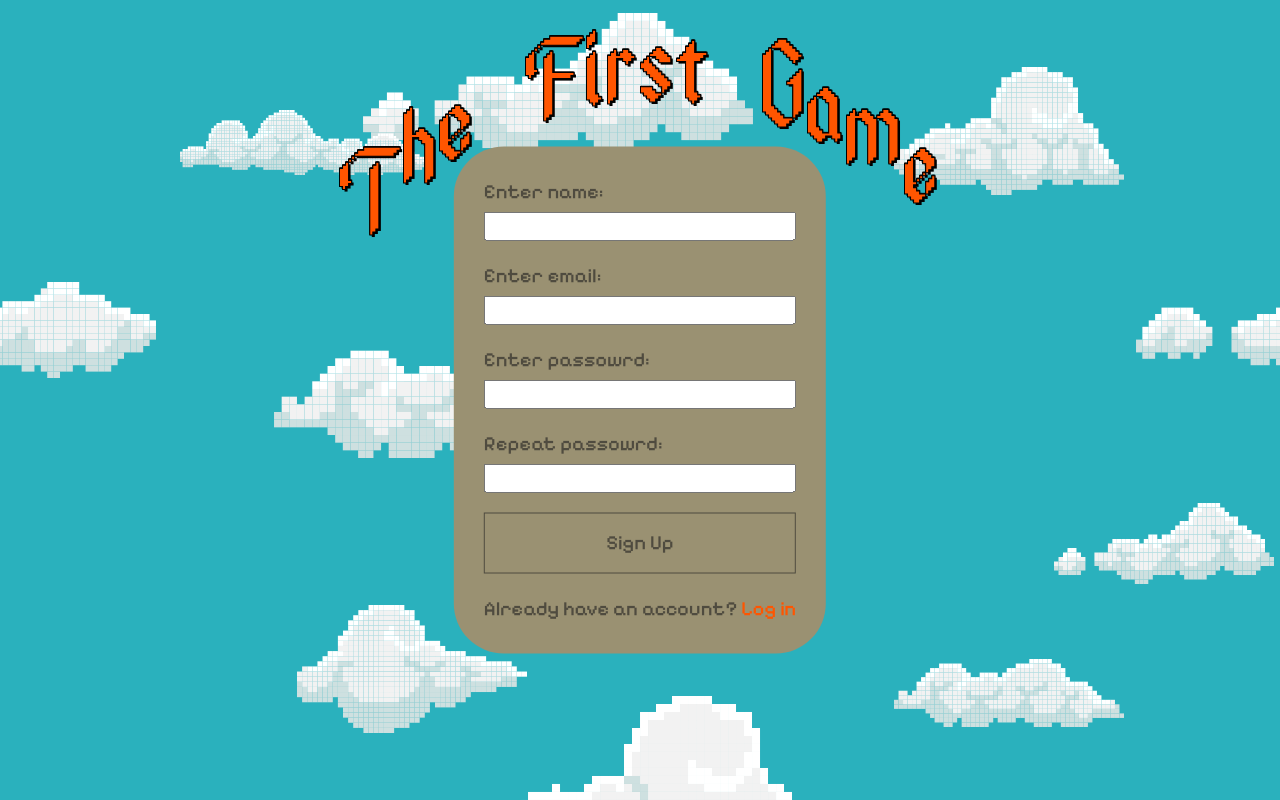
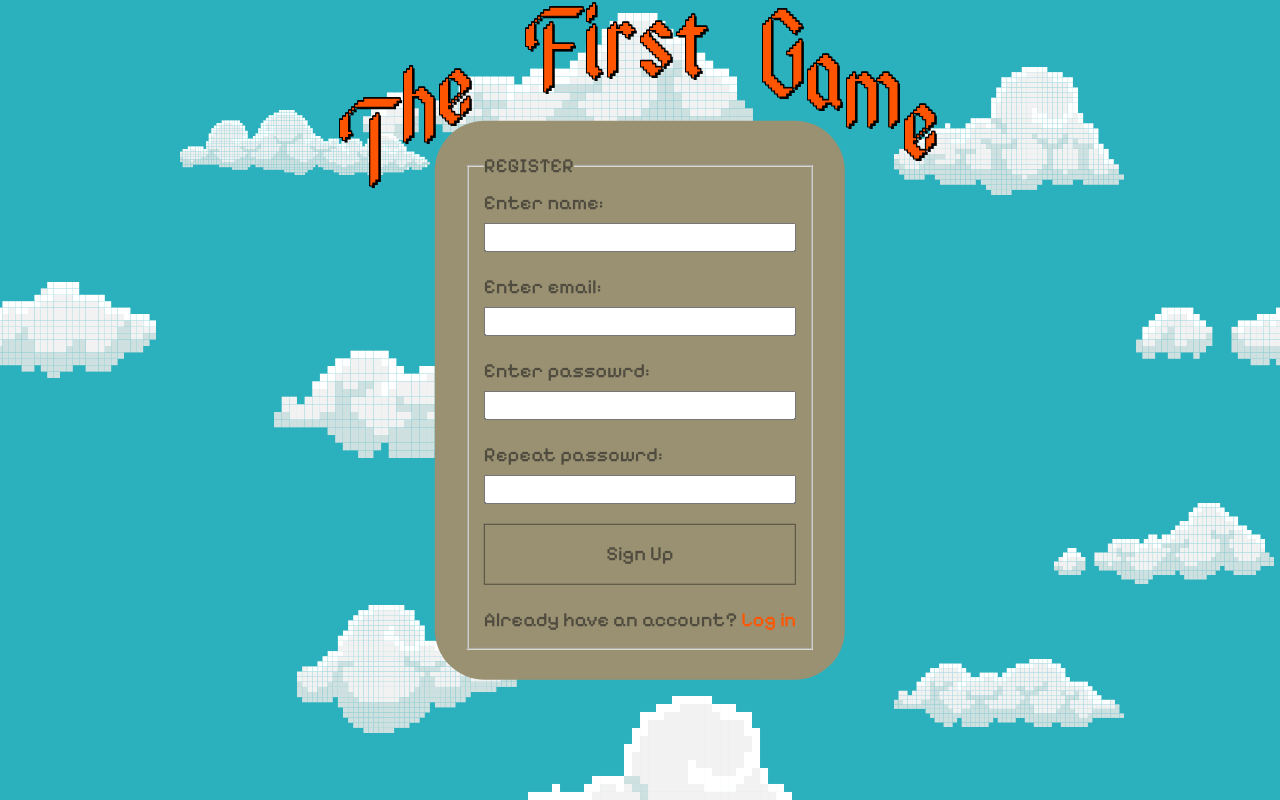
Before and after one commit to NikitaVirachev/WebGameClient, a React (Vite) app: page / in a window 1280 px wide. Built offline with nearby package versions, Linux system fonts and the light colour scheme; no server answers.

Commit message:
feat #8: add using fieldset and legend

```diff
--- a/src/components/Form/Form.scss
+++ b/src/components/Form/Form.scss
@@ -1,10 +1,6 @@
 .form {
   background-color: var(--form-background);
   border-radius: 5rem;
-
-  display: flex;
-  flex-direction: column;
-  gap: 2rem;
 
   font-family: 'PixelifySans', sans-serif;
   font-size: 2rem;
@@ -13,4 +9,14 @@
   &__link {
     color: var(--primary);
   }
+
+  & fieldset {
+    display: flex;
+    flex-direction: column;
+    gap: 2rem;
+  }
+
+  &__legend {
+    text-transform: uppercase;
+  }
 }
--- a/src/components/Form/InputText.jsx
+++ b/src/components/Form/InputText.jsx
@@ -2,7 +2,7 @@ import classes from './InputText.module.scss';
 
 const InputText = ({ id, name, type = 'text', value, onChange, children }) => {
   return (
-    <div className={classes.input__container}>
+    <p className={classes.input__container}>
       <label htmlFor={id}>{children}</label>
       <input
         type={type}
@@ -13,7 +13,7 @@ const InputText = ({ id, name, type = 'text', value, onChange, children }) => {
         required
         value={value}
       />
-    </div>
+    </p>
   );
 };
 
--- a/src/components/Login/LogIn.jsx
+++ b/src/components/Login/LogIn.jsx
@@ -20,6 +20,8 @@ const LogIn = ({ onAuthModeToggle }) => {
 
   return (
     <Form className="login-form" name="login" onSubmit={handleSubmit}>
+      <fieldset>
+        <legend className="form__legend">Login</legend>
         <InputText
           id="login-name"
           name="login"
@@ -50,6 +52,7 @@ const LogIn = ({ onAuthModeToggle }) => {
             Sign up
           </a>
         </p>
+      </fieldset>
     </Form>
   );
 };
--- a/src/components/Login/SignUp.jsx
+++ b/src/components/Login/SignUp.jsx
@@ -24,6 +24,8 @@ const SignUp = ({ onAuthModeToggle }) => {
 
   return (
     <Form className="login-form" name="login" onSubmit={handleSubmit}>
+      <fieldset>
+        <legend className="form__legend">REGISTER</legend>
         <InputText
           id="login-name"
           name="login"
@@ -71,6 +73,7 @@ const SignUp = ({ onAuthModeToggle }) => {
             Log in
           </a>
         </p>
+      </fieldset>
     </Form>
   );
 };
```
Lines whose indentation alone changed are shown as unchanged.
